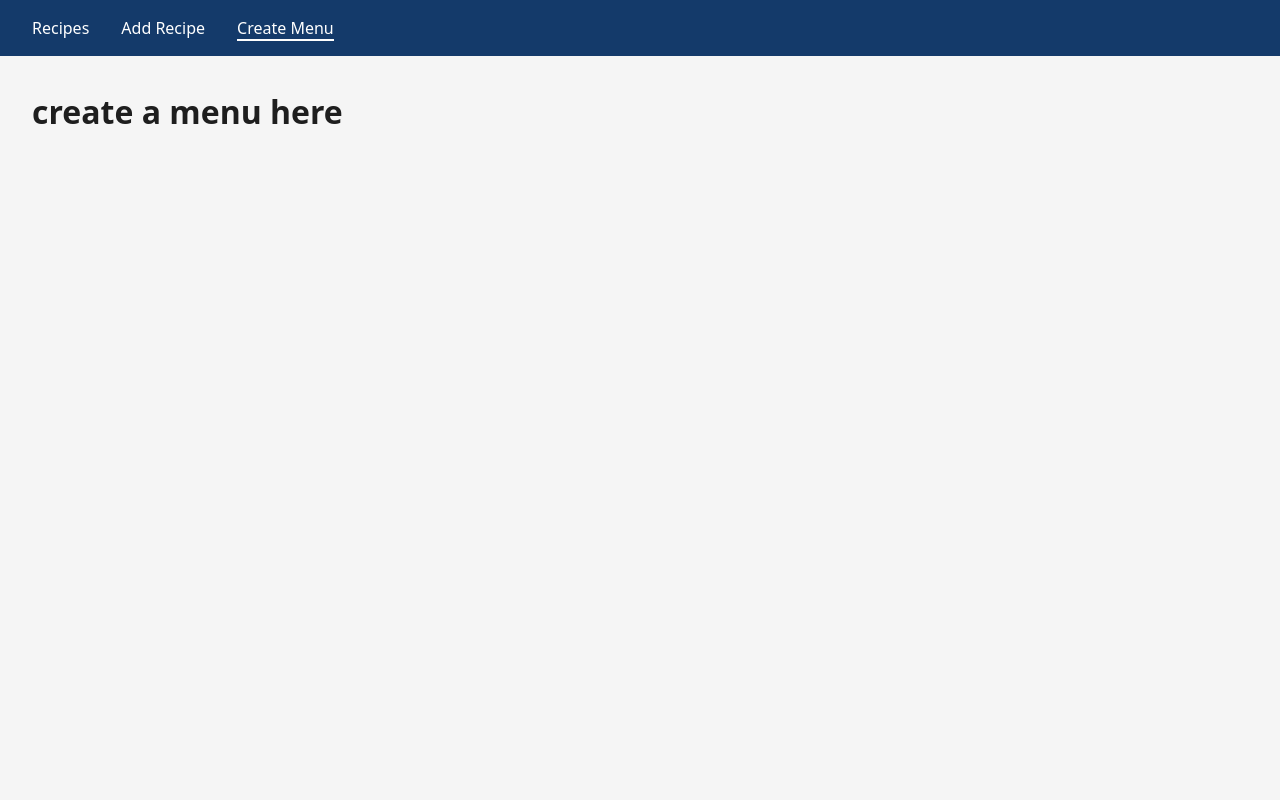
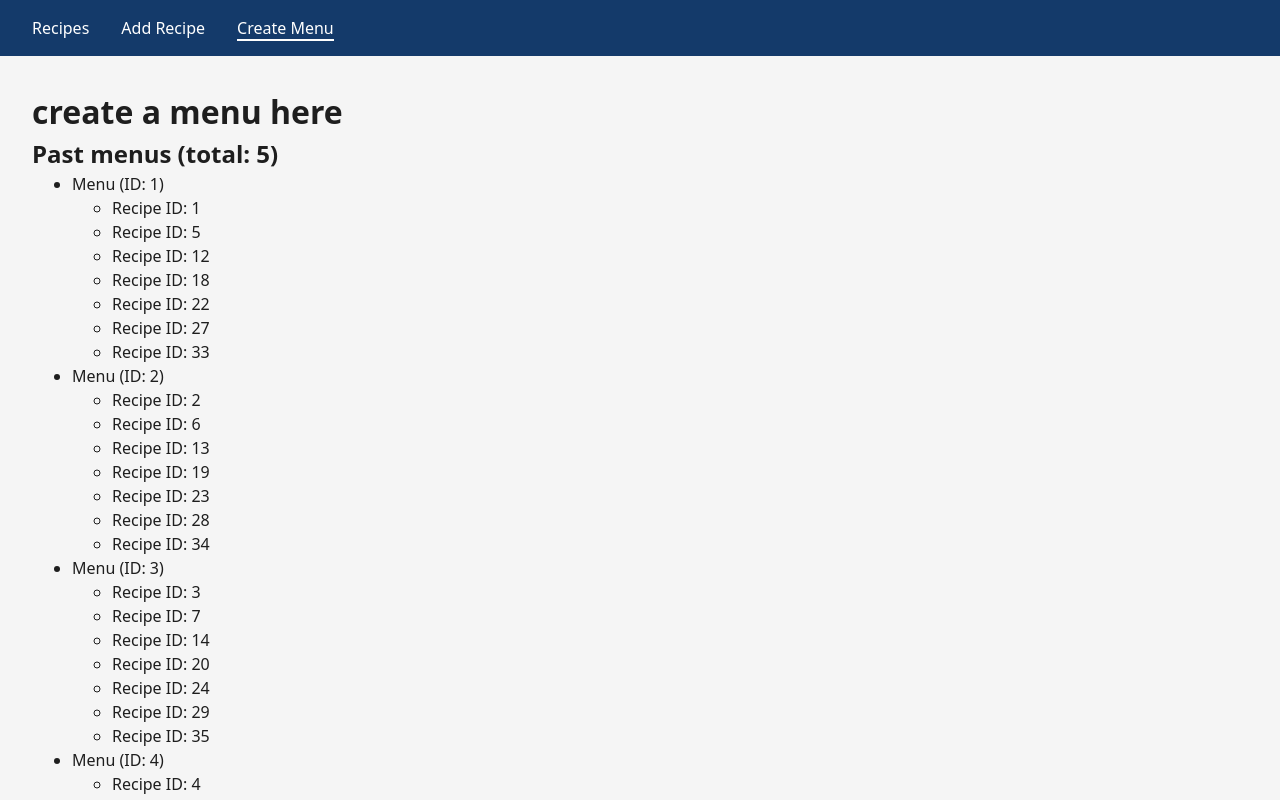
Before and after one commit to bea94k/hat-menu-v0.2, a React (Vite) app in the folder hat-menu/: page /create-menu in a window 1280 px wide. Shown: the top 800 px of the page. Built offline with nearby package versions, Linux system fonts and the light colour scheme; data requests are answered from the project's data file.

Commit message:
Display saved menus

```diff
--- a/hat-menu/src/pages/CreateMenuPage.tsx
+++ b/hat-menu/src/pages/CreateMenuPage.tsx
@@ -1,7 +1,33 @@
+import { useMenus } from '../data/menusApi';
+
 const CreateMenuPage = () => {
+    const { menus, isLoading, isError } = useMenus();
+
     return (
         <main id="maincontent">
             <h1>create a menu here</h1>
+
+            <h2>Past menus (total: {menus?.length || 0})</h2>
+            {
+                isError ? (<div>failed to load</div>)
+                    : isLoading ? (<div>loading...</div>) :
+                        menus && menus.length > 0 ? (
+                            <ul>
+                                {menus.map(menu => (
+                                    <li key={menu.id}>
+                                        Menu (ID: {menu.id})
+                                        <ul>
+                                            {menu.recipes.map(recipe => (
+                                                <li key={recipe}>Recipe ID: {recipe}</li>
+                                            ))}
+                                        </ul>
+                                    </li>
+                                ))}
+                            </ul>
+                        ) : (
+                            <p>No menus available</p>
+                        )
+            }
         </main>
     );
 };
--- a/hat-menu/src/types/Menus.ts
+++ b/hat-menu/src/types/Menus.ts
@@ -1,5 +1,5 @@
 import { array, object, type InferType } from 'yup';
-import { RecipeSchema, type Recipe } from './Recipes';
+import { RecipeSchema } from './Recipes';
 
 const MenuFormSchema = object({
     recipes: array().of(RecipeSchema),
@@ -8,7 +8,7 @@ const MenuFormSchema = object({
 type MenuForm = InferType<typeof MenuFormSchema>;
 
 interface Menu {
-    recipes: Recipe[];
+    recipes: number[];
     id: string;
 }
 
```
Also changed, not shown: 1 other file (tests, documents, lock files or other folders).
